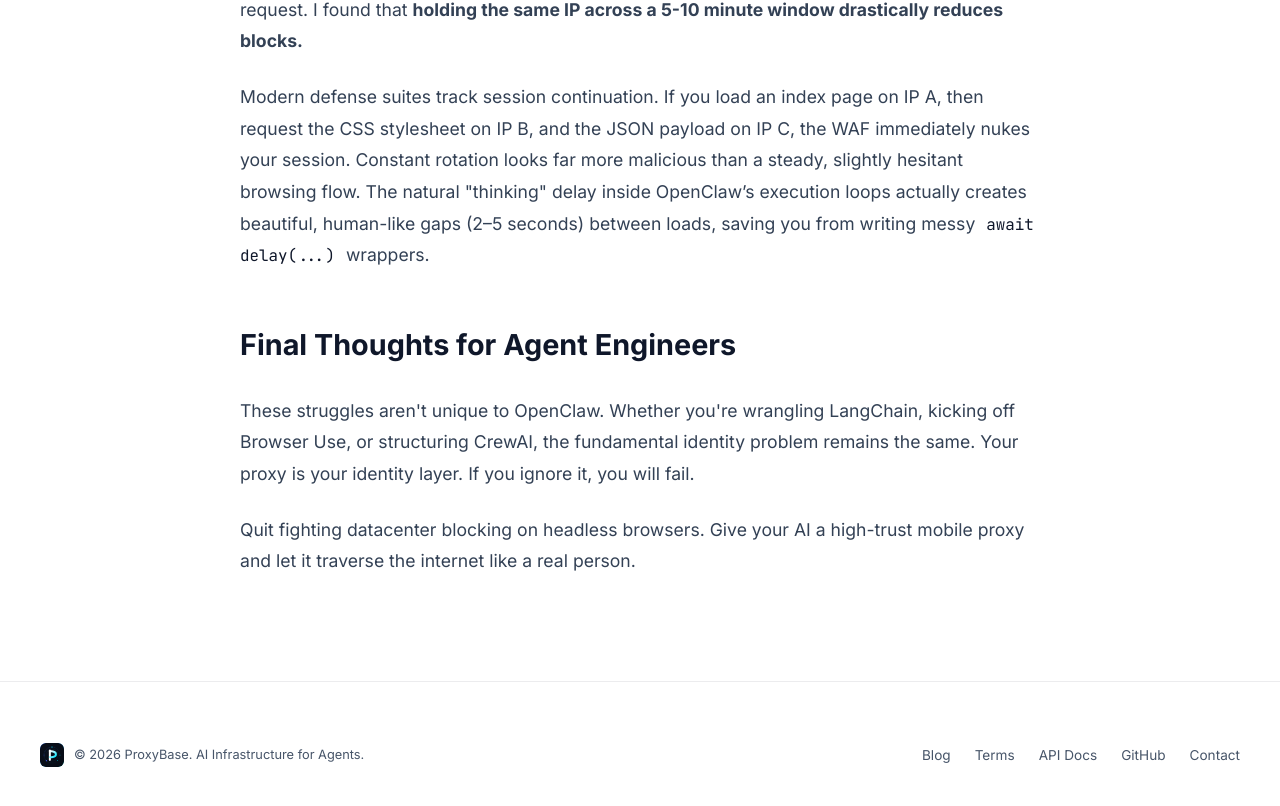
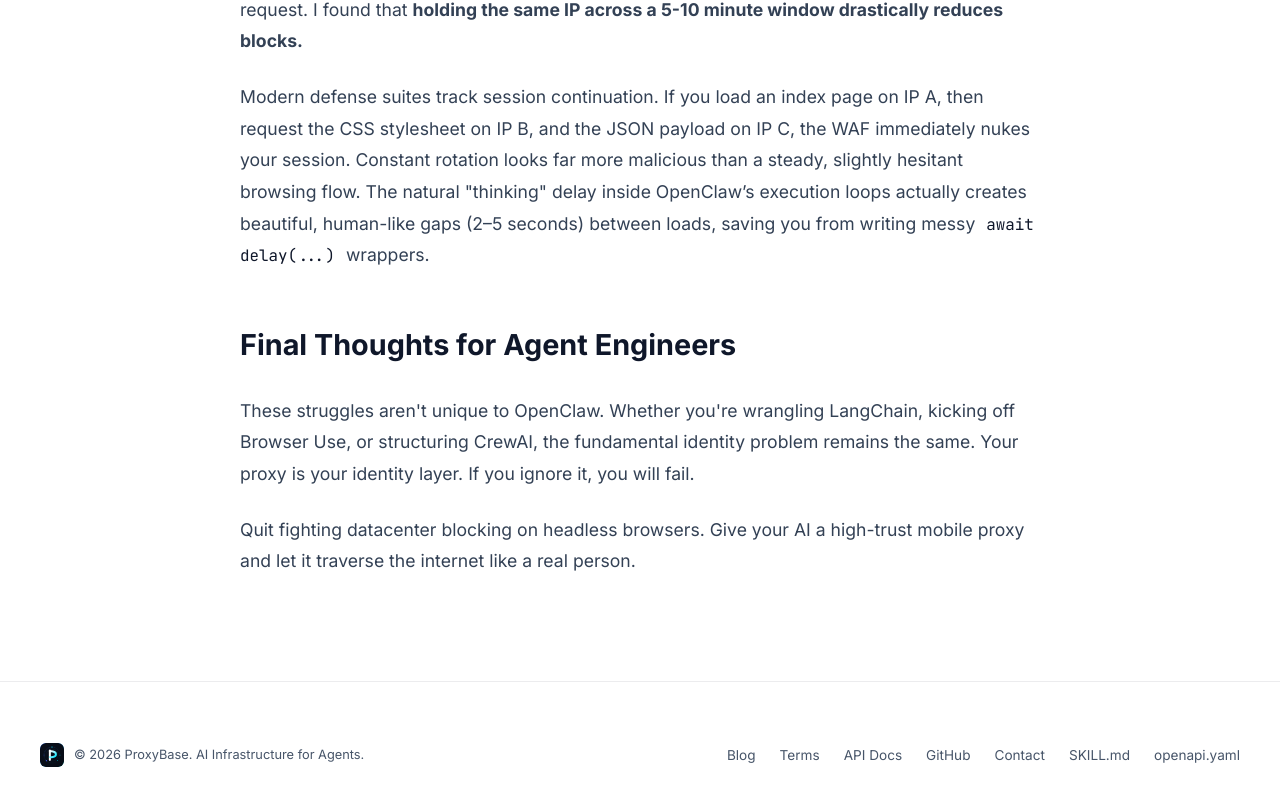
Before and after one commit to proxybasehq/proxybase-landing, a Next.js app: page /blog/openclaw-bot-protections in a window 1280 px wide. Shown: the part 3245-4051 px from the top of the page. Built offline with nearby package versions, Linux system fonts and the light colour scheme.

Commit message:
fix footer

```diff
--- a/app/components/Footer.js
+++ b/app/components/Footer.js
@@ -33,6 +33,12 @@
                     <li>
                         <a href="mailto:humanshere@proxybase.xyz" data-umami-event="Footer: Contact">Contact</a>
                     </li>
+                    <li>
+                        <a href="/SKILL.md" target="_blank" rel="noopener noreferrer" data-umami-event="Footer: SKILL.md">SKILL.md</a>
+                    </li>
+                    <li>
+                        <a href="/openapi.yaml" target="_blank" rel="noopener noreferrer" data-umami-event="Footer: OpenAPI">openapi.yaml</a>
+                    </li>
                 </ul>
             </div>
         </footer>
```
